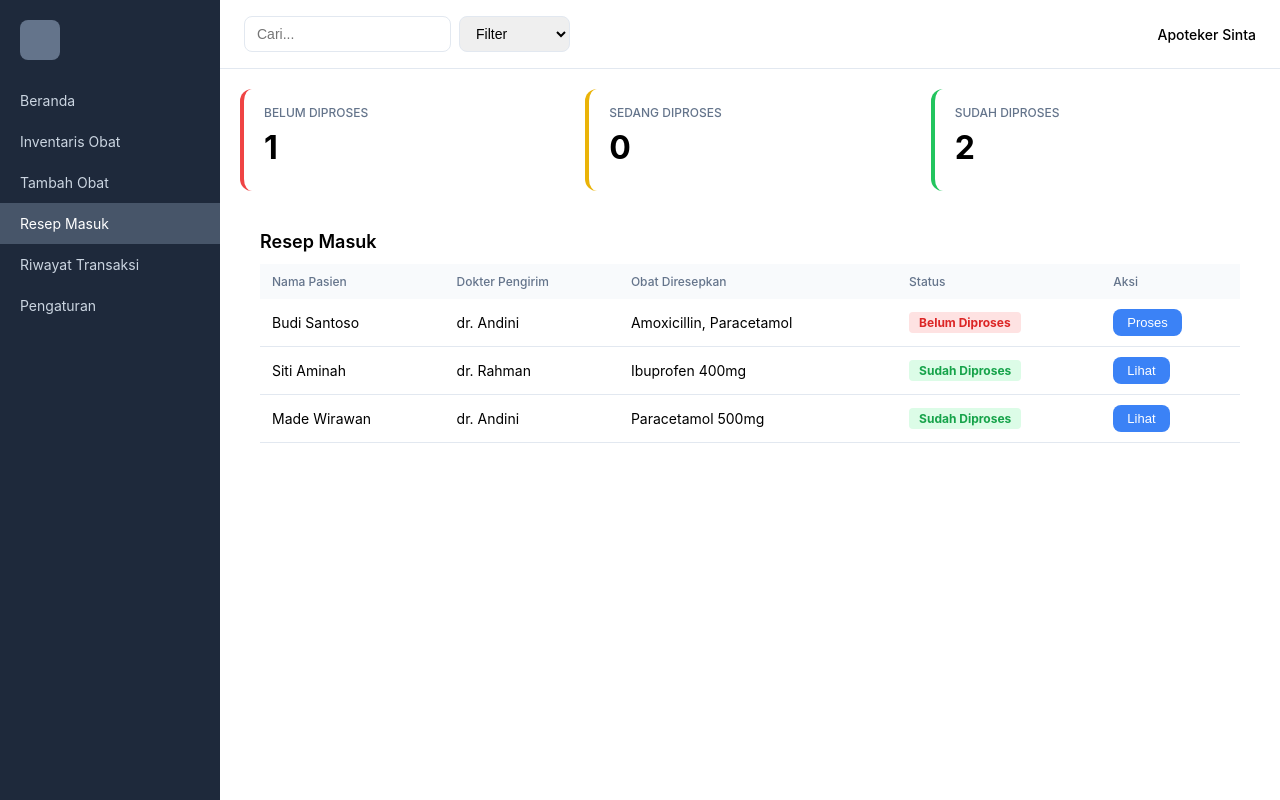
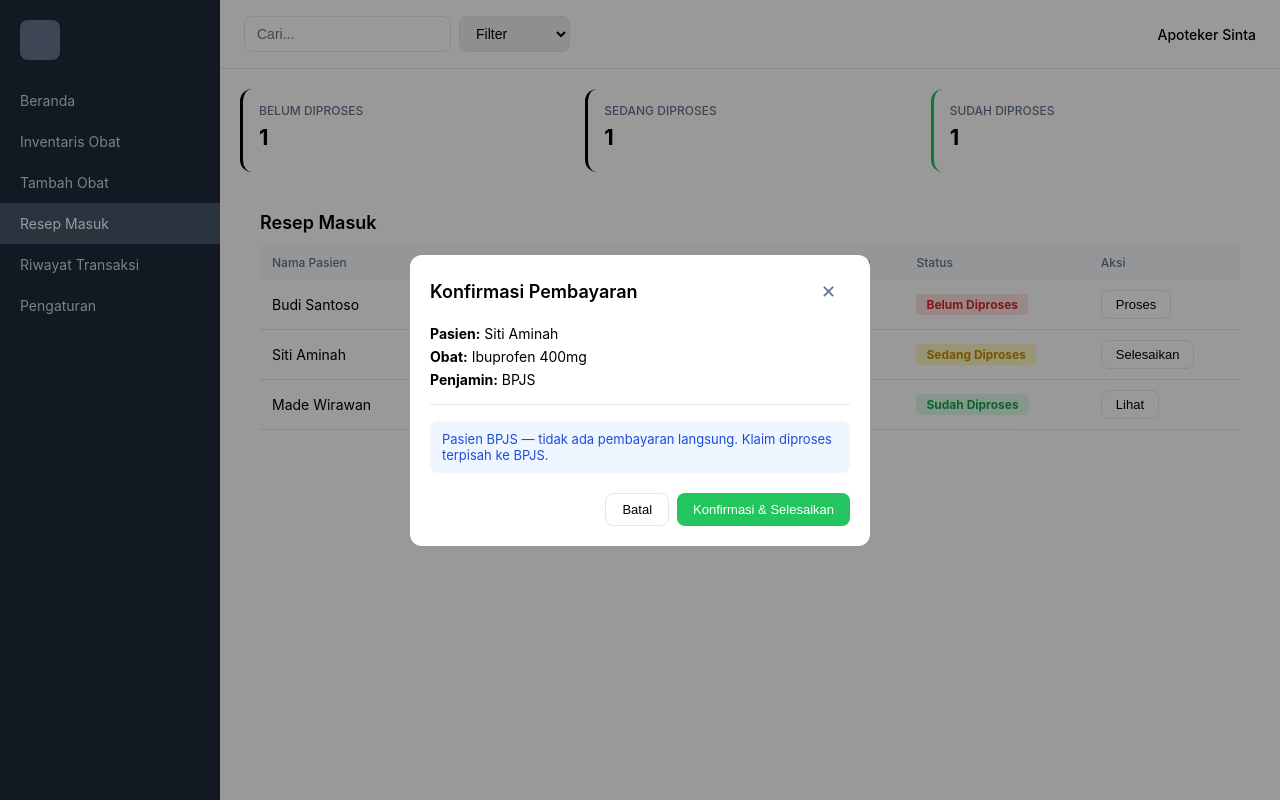
Before and after one commit to amgydala/klinik-pwebj, a React (Create React App) app: page /apoteker/resep-masuk in a window 1280 px wide. Both pictures are taken after a click on the button "Selesaikan". Built offline with nearby package versions, Linux system fonts and the light colour scheme.

Commit message:
Apoteker: ResepMasuk, RiwayatTransaksi

```diff
--- a/src/components/Badge.css
+++ b/src/components/Badge.css
@@ -20,3 +20,8 @@
   background-color: #fee2e2;
   color: #dc2626;
 }
+
+.badge-info {
+  background-color: #e0f2fe;
+  color: #0284c7;
+}
--- a/src/pages/Apoteker/ResepMasuk.css
+++ b/src/pages/Apoteker/ResepMasuk.css
@@ -1,76 +1,114 @@
-.page-content {
-  padding: 20px;
+.modal-overlay {
+  position: fixed;
+  top: 0;
+  left: 0;
+  width: 100%;
+  height: 100%;
+  background: rgba(0, 0, 0, 0.4);
+  display: flex;
+  align-items: center;
+  justify-content: center;
+  z-index: 100;
 }
 
-.stat-cards {
-  display: flex;
-  gap: 16px;
-  margin-bottom: 20px;
+.modal-content {
+  background: white;
+  border-radius: 12px;
+  padding: 20px;
+  width: 420px;
+  max-width: 90%;
 }
 
-.stat-card {
-  flex: 1;
-  background: white;
-  border-radius: 12px;
-  padding: 16px 20px;
-  border-left: 4px solid;
+.modal-header {
+  display: flex;
+  justify-content: space-between;
+  align-items: center;
+  margin-bottom: 16px;
 }
 
-.border-danger { border-left-color: #ef4444; }
-.border-warning { border-left-color: #eab308; }
-.border-success { border-left-color: #22c55e; }
-
-.stat-label {
-  font-size: 12px;
-  font-weight: 500;
-  color: #64748b;
-  text-transform: uppercase;
-  margin-bottom: 8px;
+.modal-title {
+  font-size: 18px;
+  font-weight: 600;
 }
 
-.stat-value {
-  font-size: 32px;
+.modal-close {
+  background: none;
+  border: none;
+  font-size: 18px;
+  cursor: pointer;
+  color: #64748b;
+}
+
+.modal-info {
+  display: flex;
+  flex-direction: column;
+  gap: 6px;
+  font-size: 14px;
+  margin-bottom: 16px;
+  padding-bottom: 16px;
+  border-bottom: 1px solid #e2e8f0;
+}
+
+.form-group {
+  margin-bottom: 16px;
+}
+
+.form-group label {
+  display: block;
+  font-size: 13px;
+  font-weight: 500;
+  margin-bottom: 6px;
+}
+
+.form-group input {
+  width: 100%;
+  padding: 8px 12px;
+  border-radius: 8px;
+  border: 1px solid #e2e8f0;
+  box-sizing: border-box;
+}
+
+.bpjs-note {
+  background: #eff6ff;
+  color: #1d4ed8;
+  padding: 10px 12px;
+  border-radius: 8px;
+  font-size: 13px;
+  margin-bottom: 16px;
+}
+
+.total-row {
+  display: flex;
+  justify-content: space-between;
+  align-items: center;
+  margin-bottom: 16px;
+}
+
+.total-value {
+  font-size: 20px;
   font-weight: 700;
 }
 
-.table-card {
-  background: white;
-  border-radius: 12px;
-  padding: 20px;
+.action-row {
+  display: flex;
+  justify-content: flex-end;
+  gap: 8px;
 }
 
-.table-title {
-  font-size: 18px;
-  font-weight: 600;
-  margin-bottom: 12px;
+.btn-batal {
+  padding: 8px 16px;
+  border-radius: 8px;
+  border: 1px solid #e2e8f0;
+  background: white;
+  cursor: pointer;
 }
 
-table {
-  width: 100%;
-  border-collapse: collapse;
-}
-
-th {
-  text-align: left;
-  padding: 10px 12px;
-  font-size: 12px;
-  font-weight: 500;
-  color: #64748b;
-  background-color: #f8fafc;
-}
-
-td {
-  padding: 10px 12px;
-  font-size: 14px;
-  border-bottom: 1px solid #e2e8f0;
-}
-
-.btn-aksi {
-  padding: 6px 14px;
+.btn-submit {
+  padding: 8px 16px;
   border-radius: 8px;
   border: none;
-  background-color: #3b82f6;
+  background-color: #22c55e;
   color: white;
   cursor: pointer;
-  font-size: 13px;
+  font-weight: 500;
 }
--- a/src/pages/Apoteker/ResepMasuk.jsx
+++ b/src/pages/Apoteker/ResepMasuk.jsx
@@ -14,27 +14,9 @@ const apotekerMenu = [
 ];
 
 const dataResepAwal = [
-  {
-    id: 1,
-    pasien: "Budi Santoso",
-    dokter: "dr. Andini",
-    obat: "Amoxicillin, Paracetamol",
-    status: "Belum Diproses",
-  },
-  {
-    id: 2,
-    pasien: "Siti Aminah",
-    dokter: "dr. Rahman",
-    obat: "Ibuprofen 400mg",
-    status: "Sedang Diproses",
-  },
-  {
-    id: 3,
-    pasien: "Made Wirawan",
-    dokter: "dr. Andini",
-    obat: "Paracetamol 500mg",
-    status: "Sudah Diproses",
-  },
+  { id: 1, pasien: "Budi Santoso", dokter: "dr. Andini", obat: "Amoxicillin, Paracetamol", status: "Belum Diproses", penjamin: "Umum", totalBayar: null },
+  { id: 2, pasien: "Siti Aminah", dokter: "dr. Rahman", obat: "Ibuprofen 400mg", status: "Sedang Diproses", penjamin: "BPJS", totalBayar: null },
+  { id: 3, pasien: "Made Wirawan", dokter: "dr. Andini", obat: "Paracetamol 500mg", status: "Sudah Diproses", penjamin: "Umum", totalBayar: 45000 },
 ];
 
 const badgeVariant = {
@@ -49,28 +31,49 @@ const aksiLabel = {
   "Sudah Diproses": "Lihat",
 };
 
-const statusBerikutnya = {
-  "Belum Diproses": "Sedang Diproses",
-  "Sedang Diproses": "Sudah Diproses",
-  "Sudah Diproses": "Sudah Diproses",
-};
-
 function ResepMasuk() {
   const [dataResep, setDataResep] = useState(dataResepAwal);
+  const [modalResep, setModalResep] = useState(null);
+  const [inputTotal, setInputTotal] = useState("");
 
   const hitungJumlah = (status) =>
     dataResep.filter((r) => r.status === status).length;
 
-  const prosesResep = (id) => {
+  const handleAksiClick = (resep) => {
+    if (resep.status === "Belum Diproses") {
+      // Langsung maju ke "Sedang Diproses", tanpa perlu input apapun
+      setDataResep((prev) =>
+        prev.map((r) =>
+          r.id === resep.id ? { ...r, status: "Sedang Diproses" } : r
+        )
+      );
+    } else if (resep.status === "Sedang Diproses") {
+      // Buka modal pembayaran dulu sebelum status final
+      setModalResep(resep);
+      setInputTotal("");
+    } else {
+      // "Sudah Diproses" -> cuma lihat detail, buka modal versi read-only
+      setModalResep(resep);
+    }
+  };
+
+  const konfirmasiSelesai = () => {
     setDataResep((prev) =>
       prev.map((r) =>
-        r.id === id ? { ...r, status: statusBerikutnya[r.status] } : r
+        r.id === modalResep.id
+          ? {
+              ...r,
+              status: "Sudah Diproses",
+              totalBayar: modalResep.penjamin === "BPJS" ? 0 : Number(inputTotal),
+            }
+          : r
       )
     );
+    setModalResep(null);
   };
 
   return (
-    <div style={{ display: "flex", height: "100vh", maxHeight: "100dvh" }}>
+    <div style={{ display: "flex", height: "100vh" }}>
       <Sidebar menuItems={apotekerMenu} />
       <div style={{ flex: 1, height: "100vh", overflowY: "auto" }}>
         <Header userName="Apoteker Sinta" />
@@ -98,6 +101,7 @@ function ResepMasuk() {
                   <th>Nama Pasien</th>
                   <th>Dokter Pengirim</th>
                   <th>Obat Diresepkan</th>
+                  <th>Penjamin</th>
                   <th>Status</th>
                   <th>Aksi</th>
                 </tr>
@@ -108,15 +112,12 @@ function ResepMasuk() {
                     <td>{resep.pasien}</td>
                     <td>{resep.dokter}</td>
                     <td>{resep.obat}</td>
+                    <td>{resep.penjamin}</td>
                     <td>
                       <Badge text={resep.status} variant={badgeVariant[resep.status]} />
                     </td>
                     <td>
-                      <button
-                        className="btn-aksi"
-                        disabled={resep.status === "Sudah Diproses" ? false : false}
-                        onClick={() => prosesResep(resep.id)}
-                      >
+                      <button className="btn-aksi" onClick={() => handleAksiClick(resep)}>
                         {aksiLabel[resep.status]}
                       </button>
                     </td>
@@ -127,6 +128,61 @@ function ResepMasuk() {
           </div>
         </div>
       </div>
+
+      {modalResep && (
+        <div className="modal-overlay" onClick={() => setModalResep(null)}>
+          <div className="modal-content" onClick={(e) => e.stopPropagation()}>
+            <div className="modal-header">
+              <span className="modal-title">
+                {modalResep.status === "Sudah Diproses" ? "Detail Transaksi" : "Konfirmasi Pembayaran"}
+              </span>
+              <button className="modal-close" onClick={() => setModalResep(null)}>✕</button>
+            </div>
+
+            <div className="modal-info">
+              <div><strong>Pasien:</strong> {modalResep.pasien}</div>
+              <div><strong>Obat:</strong> {modalResep.obat}</div>
+              <div><strong>Penjamin:</strong> {modalResep.penjamin}</div>
+            </div>
+
+            {modalResep.status === "Sudah Diproses" ? (
+              <div className="total-row">
+                <span>Total Dibayar</span>
+                <span className="total-value">
+                  {modalResep.penjamin === "BPJS"
+                    ? "Ditanggung BPJS"
+                    : `Rp ${modalResep.totalBayar?.toLocaleString("id-ID")}`}
+                </span>
+              </div>
+            ) : modalResep.penjamin === "BPJS" ? (
+              <div className="bpjs-note">
+                Pasien BPJS — tidak ada pembayaran langsung. Klaim diproses terpisah ke BPJS.
+              </div>
+            ) : (
+              <div className="form-group">
+                <label>Total Harga Obat</label>
+                <input
+                  type="number"
+                  placeholder="Contoh: 45000"
+                  value={inputTotal}
+                  onChange={(e) => setInputTotal(e.target.value)}
+                />
+              </div>
+            )}
+
+            <div className="action-row">
+              <button className="btn-batal" onClick={() => setModalResep(null)}>
+                {modalResep.status === "Sudah Diproses" ? "Tutup" : "Batal"}
+              </button>
+              {modalResep.status !== "Sudah Diproses" && (
+                <button className="btn-submit" onClick={konfirmasiSelesai}>
+                  Konfirmasi & Selesaikan
+                </button>
+              )}
+            </div>
+          </div>
+        </div>
+      )}
     </div>
   );
 }
--- a/src/pages/Apoteker/RiwayatTransaksi.css
+++ b/src/pages/Apoteker/RiwayatTransaksi.css
@@ -1,55 +1,29 @@
-.page-content {
-  padding: 20px;
+.stat-cards {
+  display: flex;
+  gap: 16px;
+  margin-bottom: 20px;
 }
 
-.table-card {
+.stat-card {
+  flex: 1;
   background: white;
   border-radius: 12px;
-  padding: 20px;
+  padding: 14px 16px;
+  border-left: 3px solid;
 }
 
-.table-header-row {
-  display: flex;
-  justify-content: space-between;
-  align-items: center;
-  margin-bottom: 16px;
-}
+.border-accent { border-left-color: #3b82f6; }
+.border-success { border-left-color: #22c55e; }
+.border-info { border-left-color: #0ea5e9; }
 
-.table-title {
-  font-size: 18px;
-  font-weight: 600;
-}
-
-.search-input {
-  padding: 8px 12px;
-  border-radius: 8px;
-  border: 1px solid #e2e8f0;
-  width: 220px;
-}
-
-table {
-  width: 100%;
-  border-collapse: collapse;
-}
-
-th {
-  text-align: left;
-  padding: 10px 12px;
+.stat-label {
   font-size: 12px;
   font-weight: 500;
   color: #64748b;
-  background-color: #f8fafc;
+  margin-bottom: 6px;
 }
 
-td {
-  padding: 10px 12px;
-  font-size: 14px;
-  border-bottom: 1px solid #e2e8f0;
+.stat-value {
+  font-size: 22px;
+  font-weight: 700;
 }
-
-.empty-state {
-  padding: 24px;
-  text-align: center;
-  color: #94a3b8;
-  font-size: 14px;
-}
--- a/src/pages/Apoteker/RiwayatTransaksi.jsx
+++ b/src/pages/Apoteker/RiwayatTransaksi.jsx
@@ -1,6 +1,7 @@
 import { useState } from "react";
 import Sidebar from "../../components/Sidebar";
 import Header from "../../components/Header";
+import Badge from "../../components/Badge";
 import "./RiwayatTransaksi.css";
 
 const apotekerMenu = [
@@ -13,9 +14,9 @@ const apotekerMenu = [
 ];
 
 const dataTransaksi = [
-  { tanggal: "20 Sep 2026", obat: "Amoxicillin 250mg", jumlah: "10 tablet", noResep: "RSP-0231", pasien: "Budi Santoso" },
-  { tanggal: "19 Sep 2026", obat: "Ibuprofen 400mg", jumlah: "6 tablet", noResep: "RSP-0228", pasien: "Siti Aminah" },
-  { tanggal: "18 Sep 2026", obat: "Paracetamol 500mg", jumlah: "15 tablet", noResep: "RSP-0219", pasien: "Made Wirawan" },
+  { tanggal: "20 Sep 2026", obat: "Amoxicillin 250mg", jumlah: "10 tablet", noResep: "RSP-0231", pasien: "Budi Santoso", penjamin: "Umum", total: 45000, statusBayar: "Lunas" },
+  { tanggal: "19 Sep 2026", obat: "Ibuprofen 400mg", jumlah: "6 tablet", noResep: "RSP-0228", pasien: "Siti Aminah", penjamin: "BPJS", total: 0, statusBayar: "Ditanggung BPJS" },
+  { tanggal: "18 Sep 2026", obat: "Paracetamol 500mg", jumlah: "15 tablet", noResep: "RSP-0219", pasien: "Made Wirawan", penjamin: "Umum", total: 75000, statusBayar: "Lunas" },
 ];
 
 function RiwayatTransaksi() {
@@ -25,12 +26,33 @@ function RiwayatTransaksi() {
     row.obat.toLowerCase().includes(searchTerm.toLowerCase())
   );
 
+  const totalPendapatan = dataTransaksi
+    .filter((d) => d.penjamin === "Umum")
+    .reduce((sum, d) => sum + d.total, 0);
+
+  const jumlahBPJS = dataTransaksi.filter((d) => d.penjamin === "BPJS").length;
+
   return (
-    <div style={{ display: "flex", height: "100vh", maxHeight: "100dvh" }}>
+    <div style={{ display: "flex", height: "100vh" }}>
       <Sidebar menuItems={apotekerMenu} />
       <div style={{ flex: 1, height: "100vh", overflowY: "auto" }}>
         <Header userName="Apoteker Sinta" />
         <div className="page-content">
+          <div className="stat-cards">
+            <div className="stat-card border-accent">
+              <div className="stat-label">Total Transaksi</div>
+              <div className="stat-value">{dataTransaksi.length}</div>
+            </div>
+            <div className="stat-card border-success">
+              <div className="stat-label">Pendapatan (Umum)</div>
+              <div className="stat-value">Rp {totalPendapatan.toLocaleString("id-ID")}</div>
+            </div>
+            <div className="stat-card border-info">
+              <div className="stat-label">Klaim BPJS</div>
+              <div className="stat-value">{jumlahBPJS}</div>
+            </div>
+          </div>
+
           <div className="table-card">
             <div className="table-header-row">
               <div className="table-title">Riwayat Transaksi</div>
@@ -51,6 +73,9 @@ function RiwayatTransaksi() {
                   <th>Jumlah Keluar</th>
                   <th>No. Resep</th>
                   <th>Pasien</th>
+                  <th>Penjamin</th>
+                  <th>Total Dibayar</th>
+                  <th>Status Bayar</th>
                 </tr>
               </thead>
               <tbody>
@@ -61,6 +86,16 @@ function RiwayatTransaksi() {
                     <td>{row.jumlah}</td>
                     <td>{row.noResep}</td>
                     <td>{row.pasien}</td>
+                    <td>{row.penjamin}</td>
+                    <td>
+                      {row.penjamin === "BPJS" ? "-" : `Rp ${row.total.toLocaleString("id-ID")}`}
+                    </td>
+                    <td>
+                      <Badge
+                        text={row.statusBayar}
+                        variant={row.statusBayar === "Lunas" ? "success" : "info"}
+                      />
+                    </td>
                   </tr>
                 ))}
               </tbody>
```
